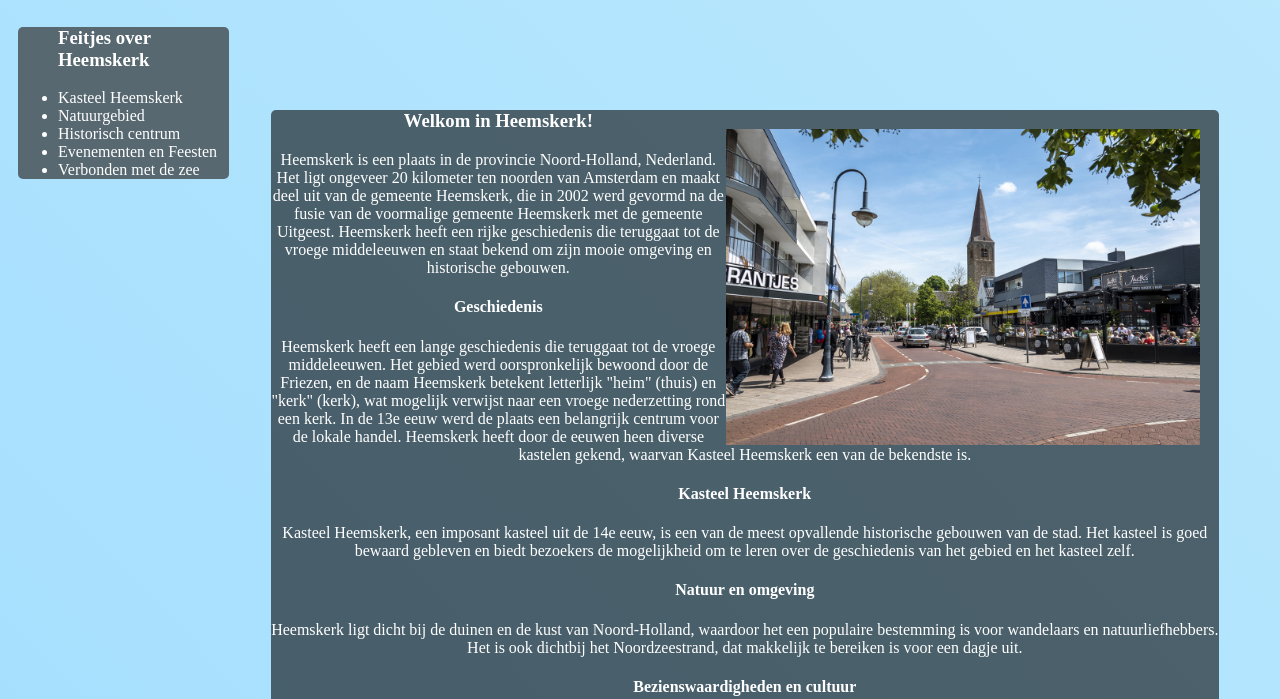
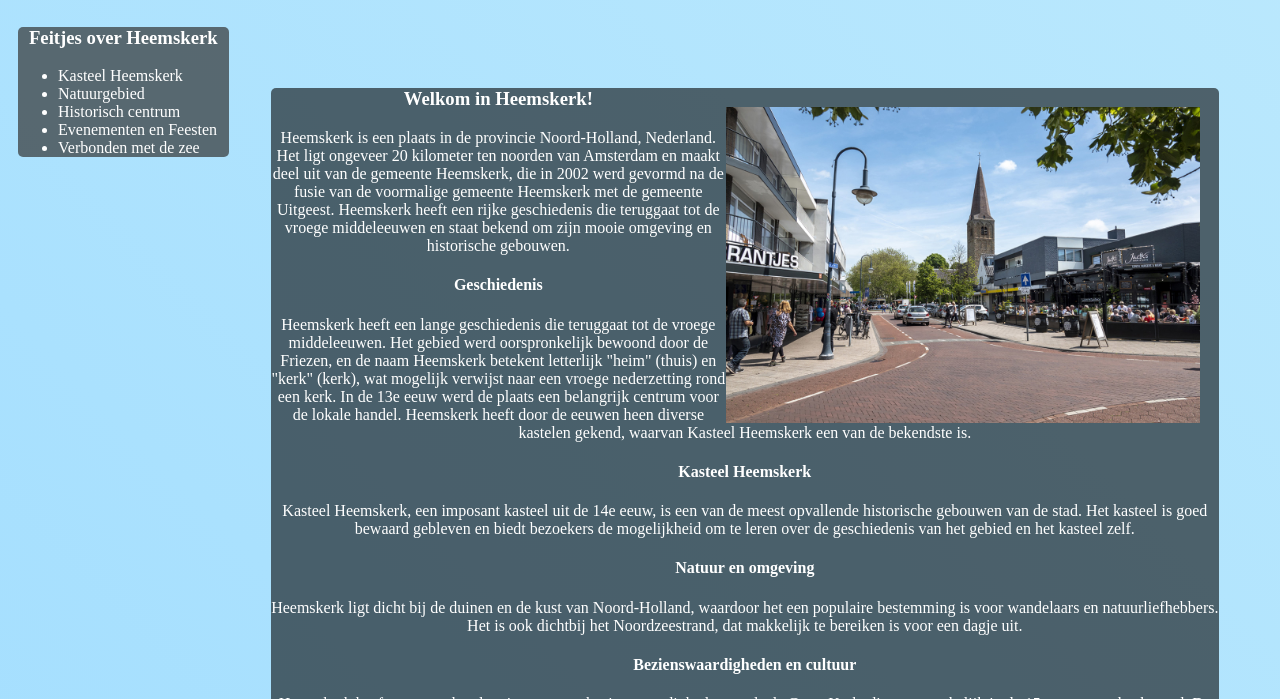
Before and after one commit to lulo356/Huiswerk-18, a plain HTML site: page NHA-Huiswerk-18/index.html in a window 1280 px wide. Shown: the part 110-809 px from the top of the page. Drawn offline with Linux system fonts and the light colour scheme.

Commit message:
Add files via upload

```diff
--- a/NHA-Huiswerk-18/index.html
+++ b/NHA-Huiswerk-18/index.html
@@ -10,8 +10,8 @@
         <div class="row">
             <div class="col-2">
                 <div class="facts">
+                    <h3 style="text-align: center;">Feitjes over Heemskerk</h3>
                     <ul>
-                        <h3>Feitjes over Heemskerk</h3>
                         <li>Kasteel Heemskerk</li>
                         <li>Natuurgebied</li>
                         <li>Historisch centrum</li>
@@ -23,7 +23,7 @@
             <div class="col-9">
                 <div class="atrikel" style="background-color: rgba(0, 0, 0, 0.575);">
                     <h3>Welkom in Heemskerk! <img src="./img/HZvt_CentrumHeemskerk.jpg" class="foto" alt="centrum"></h3>
-                    <article><p>
+                    <article>
                             Heemskerk is een plaats in de provincie Noord-Holland, Nederland. Het ligt ongeveer 20 kilometer ten noorden van Amsterdam en maakt deel uit van de gemeente Heemskerk, die in 2002 werd gevormd na de fusie van de voormalige gemeente Heemskerk met de gemeente Uitgeest. Heemskerk heeft een rijke geschiedenis die teruggaat tot de vroege middeleeuwen en staat bekend om zijn mooie omgeving en historische gebouwen.
 
                             <br><h4>Geschiedenis</h4>
@@ -40,13 +40,13 @@
 
                             De gemeente Heemskerk biedt ook allerlei faciliteiten, van winkelgebieden tot sportvoorzieningen, en heeft een actieve gemeenschap van bewoners en bezoekers.
 
-                        Samenvattend is Heemskerk een charmante en historische plaats met een goede mix van natuur, cultuur en historische gebouwen, waardoor het zowel voor bewoners als bezoekers een aangename bestemming is.</p>
+                            Samenvattend is Heemskerk een charmante en historische plaats met een goede mix van natuur, cultuur en historische gebouwen, waardoor het zowel voor bewoners als bezoekers een aangename bestemming is.
                     </article>
                 </div>
                 <div class="atrikel">
                     <img src="./img/magister-makelaars-makelaar-beverwijk-makelaar-heemskerk-makelaar-broekpolder-2-f662c50a.jpeg" class="foto" alt="kasteel">
                     <h3>Wat kan je doen in Heemskerk?</h3>
-                    <article><p>
+                    <article>
                             <h4>1. Bezoek Kasteel Heemskerk</h4>
                             Het Kasteel Heemskerk is een van de belangrijkste historische bezienswaardigheden in de regio. Dit middeleeuwse kasteel dateert uit de 14e eeuw en biedt een mooi kijkje in het verleden van Heemskerk. Je kunt het kasteel verkennen, wandelen door de tuinen, en soms zijn er rondleidingen en evenementen. Het is een prachtige plek voor zowel cultuur- als natuur liefhebbers.
 
@@ -77,7 +77,7 @@
                             <br><h4>10. Evenementen en festivals</h4>
                             Heemskerk organiseert door het jaar heen verschillende evenementen en festivals, zoals markten, concerten en culturele festivals. Deze zijn een leuke manier om de lokale cultuur en sfeer van Heemskerk te ervaren.
 
-                        Kortom, Heemskerk biedt een mix van cultuur, natuur en ontspanning, ideaal voor een dagje uit of een langer verblijf.</p>
+                            Kortom, Heemskerk biedt een mix van cultuur, natuur en ontspanning, ideaal voor een dagje uit of een langer verblijf.
                     </article>
                 </div>
             </div>
```
Lines whose indentation alone changed are shown as unchanged.
